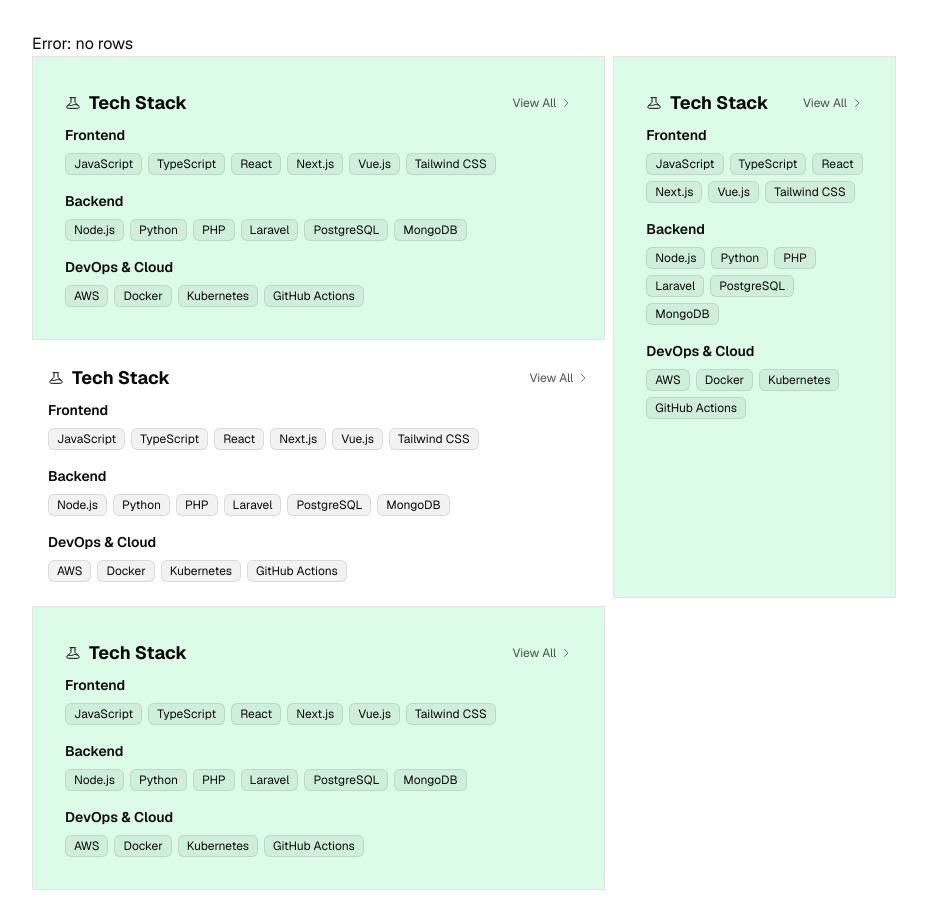
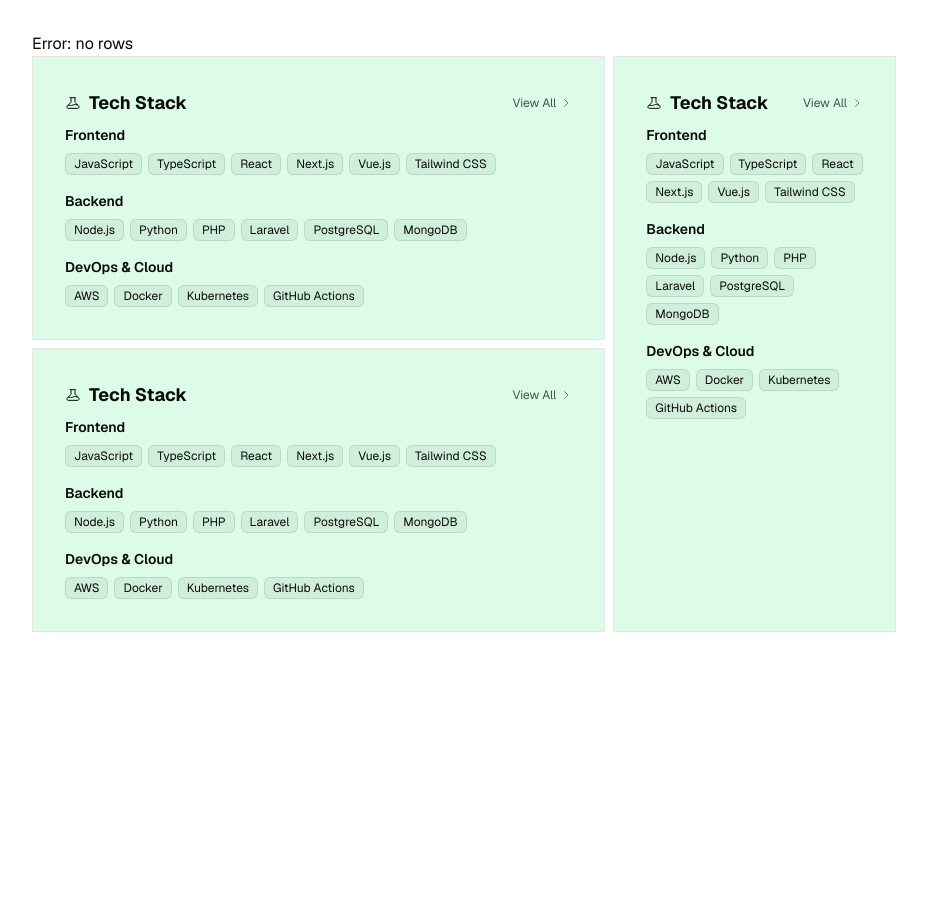
Before and after one commit to Mr-LuaM/portfolio, a Next.js app: page / in a window 1280 px wide. Shown: the whole page, without its empty margins (176-1103 px from the left). After the commit the page ends 800 px from the top, so only its background shows below. Built offline with nearby package versions, Linux system fonts and the light colour scheme; no server answers; the database is empty.

Commit message:
layout done - time to make dynamic

```diff
--- a/app/page.tsx
+++ b/app/page.tsx
@@ -20,8 +20,7 @@
         <div className="border bg-green-100 p-4 col-span-1 md:col-span-2 md:row-span-2 space-y-2 group animate-fade-in animation-delay-200">
             <TechStack />
 
-        </div>            <TechStack />
-
+        </div>
 
 
           <div className="border bg-green-100 p-4 col-span-1 md:col-span-4 space-y-2 group animate-fade-in animation-delay-200">
```
